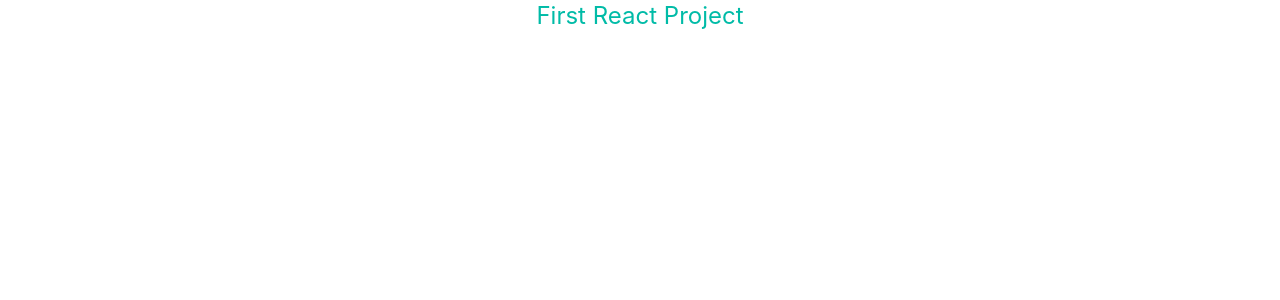
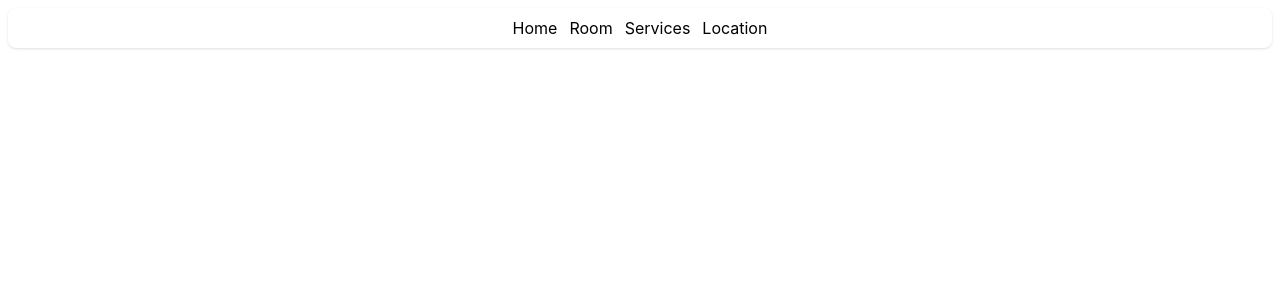
Before and after one commit to DEVPRESSSS/hotel, a React (Vite) app: page / in a window 1280 px wide. Shown: the top 300 px of the page. Built offline with nearby package versions, Linux system fonts and the light colour scheme.

Commit message:
Added simple navbar component and changed the readme.md file content

```diff
--- a/src/App.jsx
+++ b/src/App.jsx
@@ -1,13 +1,13 @@
 
 import './App.css'
+import { NavBarDefault } from './components/Navbar'
 
 function App() {
 
   return (
     <>
 
-      <h3 className='text-2xl text-teal-500 text-center'>
-          First React Project</h3>
+      <NavBarDefault/>
 
     </>
   )
--- /dev/null
+++ b/src/components/Navbar.jsx
@@ -0,0 +1,25 @@
+
+export function NavBarDefault (){
+
+    const navbarButtons = [
+        { title: 'Home', isActive: true, id: 1 },
+        { title: 'Room', isActive: true, id: 2 },
+        { title: 'Services', isActive: false, id: 3 },
+        { title: 'Location', isActive: false, id: 4 },
+    ];
+
+    let listOfButtons = navbarButtons.map(p=>
+        <li key={p.id}>
+            {p.title}
+        </li>
+    );
+    return (
+        <>
+          <div className="w-auto flex flex-row shadow-sm p-2 justify-center m-2 rounded-lg">
+                <ul className="flex flex-row gap-3 ">{listOfButtons}</ul>
+          </div>
+        </>
+
+
+    );
+}
```
Also changed, not shown: 1 other file (tests, documents, lock files or other folders).
